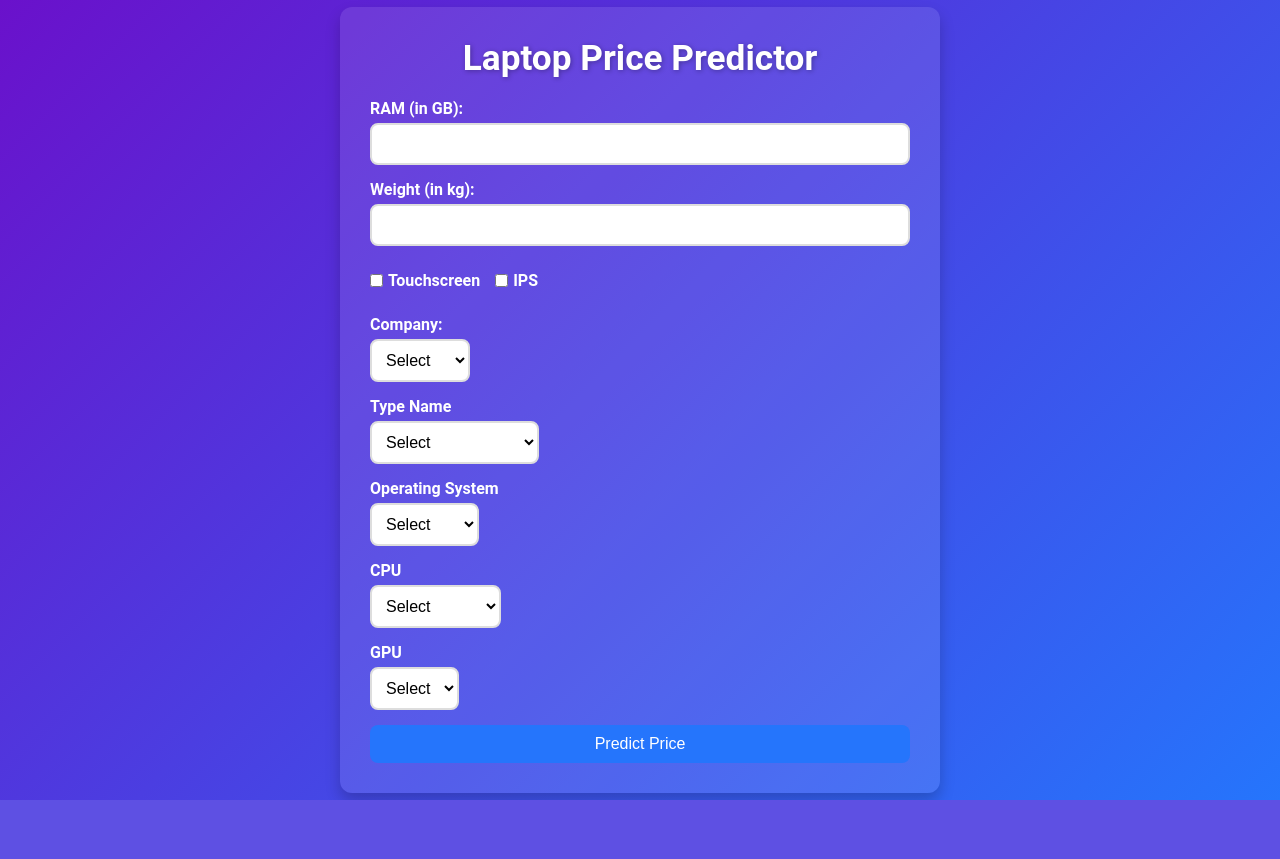
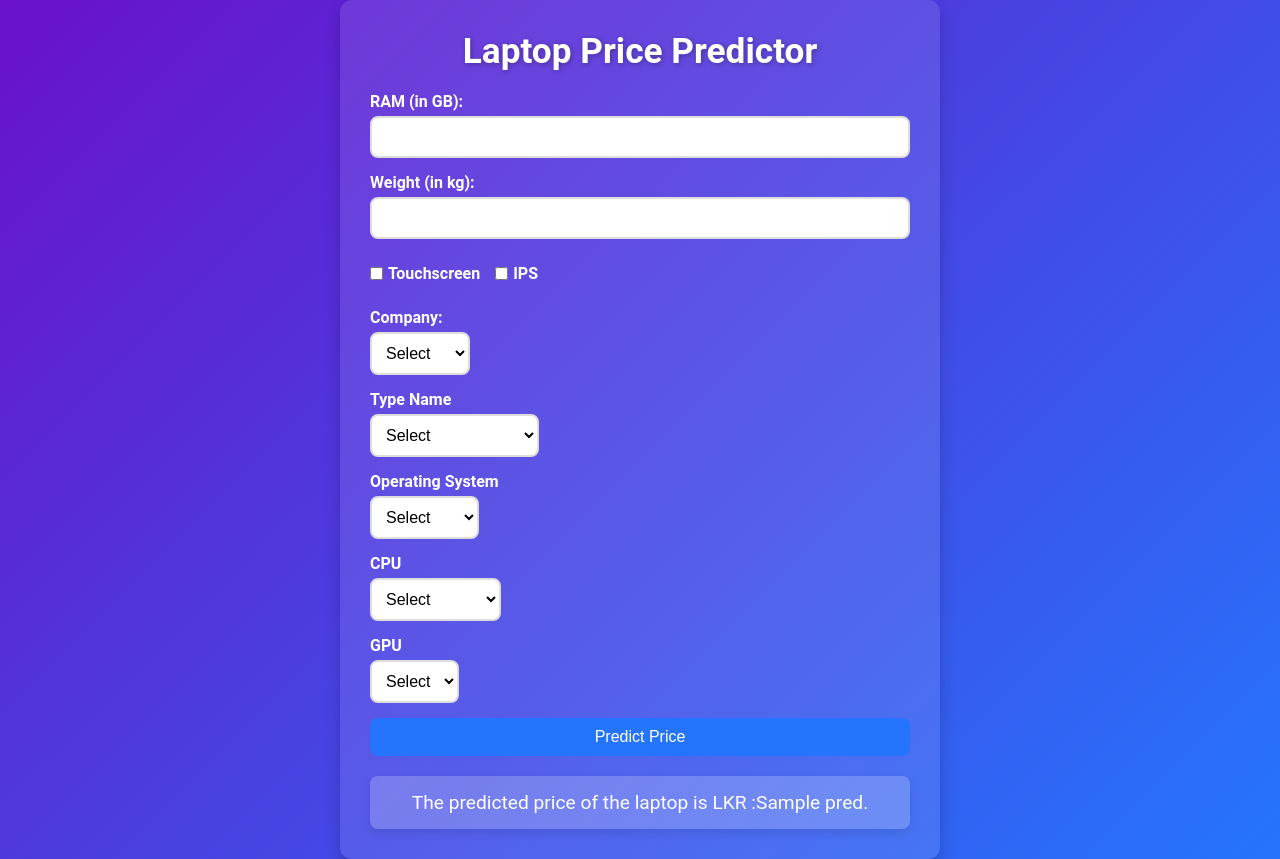
Before and after one commit to Ranahansa/machine-learning_predictor-application, a Flask app: template templates/index.html in a window 1280 px wide. Before the commit the page ends 800 px from the top, so only its background shows below. Run offline with Flask 3, Linux system fonts and the light colour scheme; the template is opened without the code that fills it: most values are stand-ins (such as "Sample title", 1, 10 or a date in 2020).

Commit message:
Implement laptop price prediction functionality and update UI

```diff
--- a/app.py
+++ b/app.py
@@ -1,12 +1,69 @@
 from flask import Flask, render_template, request, jsonify
+import pickle
+import numpy as np
+
 
 app = Flask(__name__)
 
-@app.route('/')
 
+def prediction(lst):
+    filename = 'model/predictor.pickle'
+    with open(filename, 'rb') as file:
+        model = pickle.load(file)
+    pred_value = model.predict([lst])
+    return pred_value
 
+@app.route('/', methods=['GET', 'POST'])
 def index():
-    return render_template("index.html")
+    pred = 0
+    if request.method == 'POST':
+        ram = request.form['ram']
+        weight = request.form['weight']
+        company = request.form['company']
+        typename = request.form['typename']
+        opsys = request.form['opsys']
+        cpu = request.form['cpuname']
+        gpu = request.form['gpuname']
+        touchscreen = request.form.get("touchscreen", "off") == "on"
+        ips = request.form.get("ips", "off") == "on"
+
+        feature_list = []
+        feature_list.append(int(ram))
+        feature_list.append(float(weight))
+        feature_list.append(bool(touchscreen))
+        feature_list.append(bool(ips))
+
+        company_list = ['acer', 'apple', 'asus', 'dell', 'hp', 'lenovo', 'msi', 'other', 'toshiba']
+        typename_list = ['2in1convertible', 'gaming', 'notebook', 'ultrabook', 'netbook', 'workstation']
+        opsys_list = ['linux', 'mac', 'windows', 'other']
+        cpu_list = ['amd', 'intelcorei3', 'intelcorei5', 'intelcorei7', 'other']
+        gpu_list = ['amd', 'intel', 'nvidia']
+
+        # for item in company_list:
+        #     if item == company:
+        #         feature_list.append(1)
+        #     else:
+        #         feature_list.append(0)
+
+        # print(feature_list)
+
+        def traverse(lst, value):
+            for item in lst:
+                if item == value:
+                    feature_list.append(1)
+                else:
+                    feature_list.append(0)
+
+        traverse(company_list, company)
+        traverse(typename_list, typename)
+        traverse(opsys_list, opsys)
+        traverse(cpu_list, cpu)
+        traverse(gpu_list, gpu)
+
+        pred = prediction(feature_list) * 304.39
+        pred = np.round(pred[0], 2)
+
+    return render_template("index.html", pred = pred)
 
 
 if __name__ == '__main__':
--- a/static/styles.css
+++ b/static/styles.css
@@ -106,6 +106,17 @@ label {
     box-shadow: 0 4px 10px rgba(0, 0, 0, 0.2);
 }
 
+.result {
+    margin-top: 20px;
+    font-size: 1.2rem;
+    text-align: center;
+    background: rgba(255, 255, 255, 0.2);
+    padding: 15px;
+    border-radius: 8px;
+    box-shadow: 0 4px 10px rgba(0, 0, 0, 0.1);
+    color: #fff;
+}
+
 /* Responsive Design */
 @media (max-width: 480px) {
     .wrapper {
--- a/templates/index.html
+++ b/templates/index.html
@@ -10,7 +10,7 @@
     <div class="wrapper">
         <div>
             <h1>Laptop Price Predictor</h1>
-            <form action="/">
+            <form action="/" method="POST">
                 <div class="inputfield">
                     <label for="ram">RAM (in GB):</label>
                     <input class="input" type="text" name="ram" required>
@@ -100,6 +100,13 @@
                     <input type="submit" class="btn" value="Predict Price">
             </div>
             </form>
+            <div>
+                <p class="result">
+                    {% if pred %}
+                        The predicted price of the laptop is LKR :{{ pred }}.
+                    {% endif %}
+                </p>
+            </div>
         </div>
     </div>
 </body>
```
